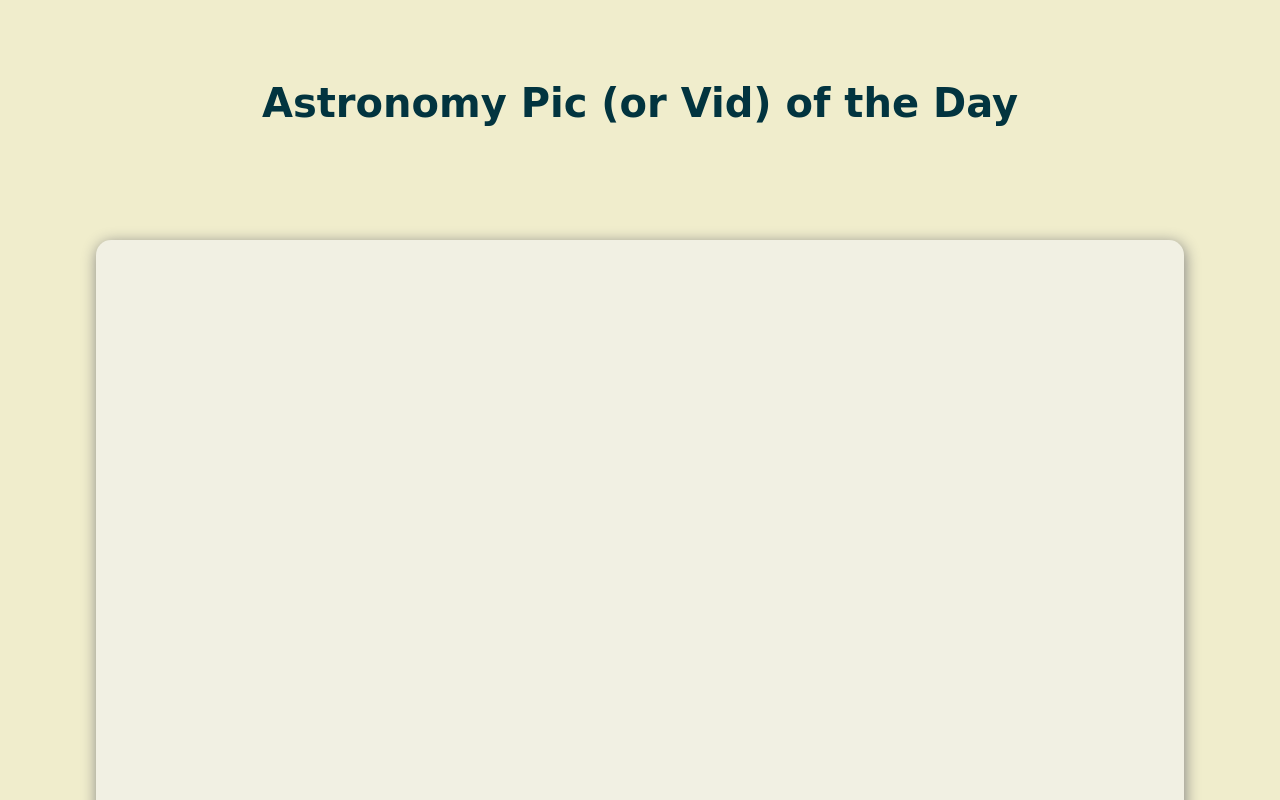
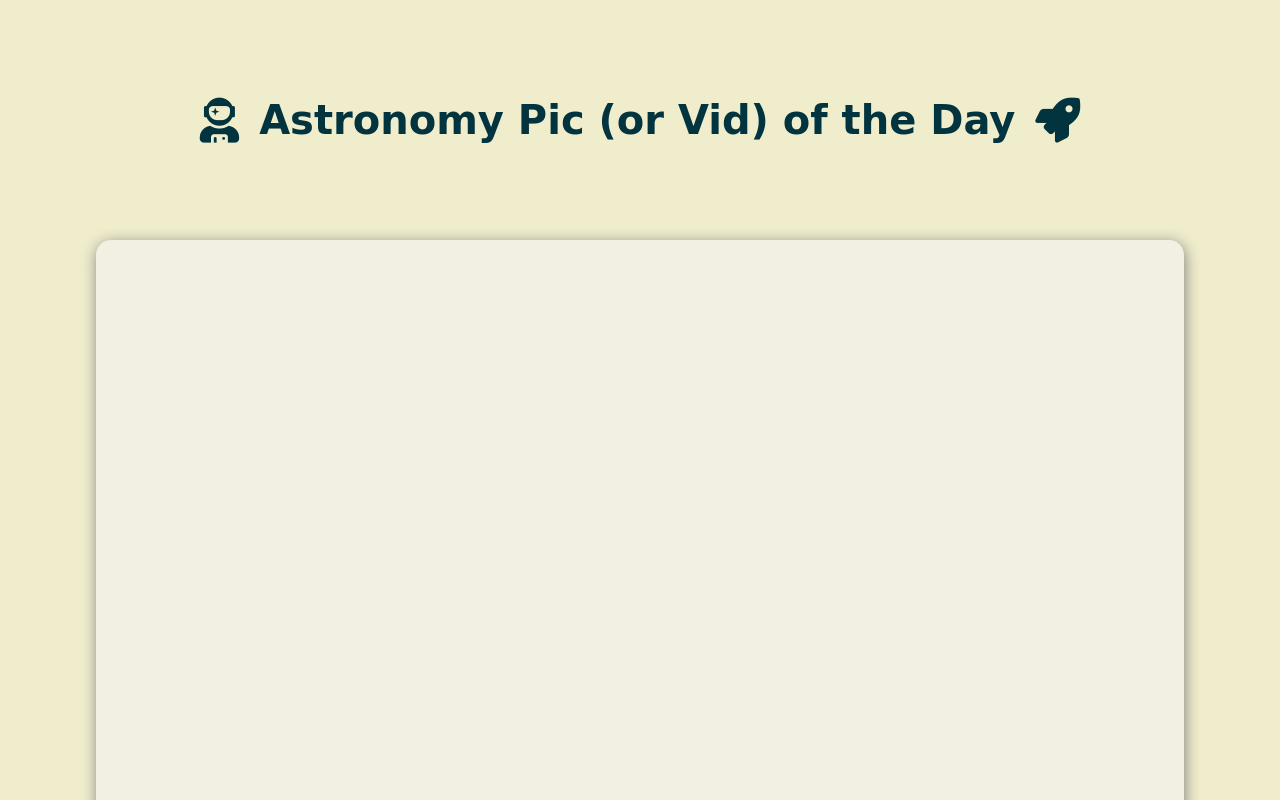
Before and after one commit to aacarring/astronomy-pic-of-the-day, a plain HTML site: page index.html in a window 1280 px wide. Shown: the top 800 px of the page. Drawn offline with Linux system fonts and the light colour scheme; no server answers; a web font is replaced by a local one.

Commit message:
Linked Font Awesome CDN in html, added icon styling in scss

```diff
--- a/index.html
+++ b/index.html
@@ -4,6 +4,7 @@
     <meta charset="UTF-8">
     <meta name="viewport" content="width=device-width, initial-scale=1.0">
     <title>Astronomy Pic of the Day</title>
+    <link rel="stylesheet" href="https://pro.fontawesome.com/releases/v5.10.0/css/all.css" integrity="sha384-AYmEC3Yw5cVb3ZcuHtOA93w35dYTsvhLPVnYs9eStHfGJvOvKxVfELGroGkvsg+p" crossorigin="anonymous"/>
     <link rel="preconnect" href="https://fonts.gstatic.com">
     <link href="https://fonts.googleapis.com/css2?family=Iceland&display=swap" rel="stylesheet">
     <link rel="stylesheet" href="./styles.css">
@@ -11,7 +12,9 @@
 <body>
 
     <header>
+        <i class="fas fa-user-astronaut"></i>
         <h1>Astronomy Pic (or Vid) of the Day</h1>
+        <i class="fas fa-rocket"></i>
     </header>
 
     <section>
--- a/styles.scss
+++ b/styles.scss
@@ -14,12 +14,22 @@ body {
     background: #F0EDCC;
     color: #02343F;
     header {
+        display: flex;
+        justify-content: center;
+        align-items: center;
         height: 10vh;
         width: 75vw;
         font-family: 'Iceland', cursive;
         font-size: 1.25em;
         margin-top: 10vh;
         margin-bottom: 5vh;
+        i {
+            margin: 20px;
+            font-size: 2.25em;
+            @media (max-width: 601px) {
+                font-size: 2em;
+            }
+        }
         @media (max-width: 382px) {
            font-size: 1em;
         }
```
Also changed, not shown: styles.css, 1 other file.
